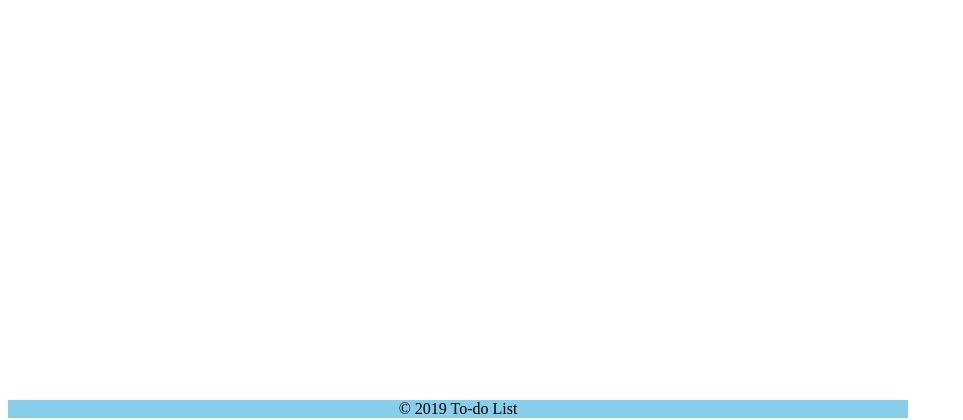
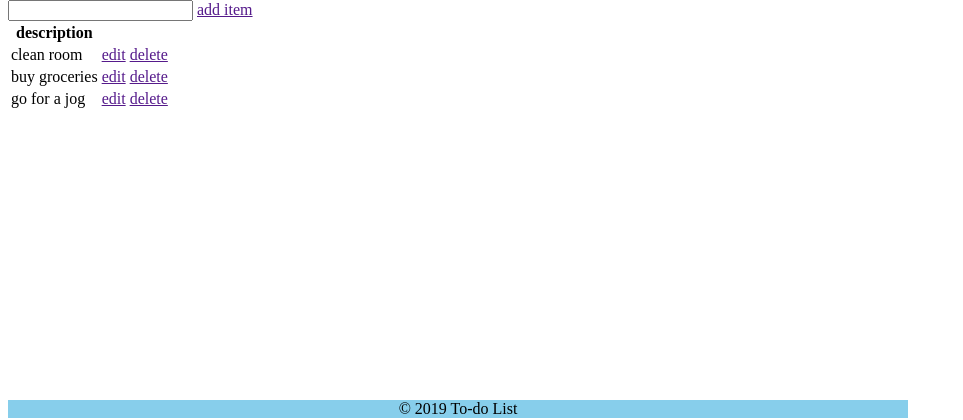
Before and after one commit to ChrisKnauer/todo, a PHP site: page /list.php in a window 1280 px wide. Shown: the part 65-485 px from the top of the page, without its empty margins (0-963 px from the left). Run offline with PHP 8.4, Linux system fonts and the light colour scheme.

Commit message:
create table and populate with items from temporary/face db (assoc array)

```diff
--- a/todo/public/list.php
+++ b/todo/public/list.php
@@ -4,8 +4,13 @@ require_once('../private/initialize.php');
 $page_title = 'TODO';
 $h2 = 'to-do list';
 include(SHARED_PATH . '/header.php');
+// create temporary db stand in
+$items = [
+	["id" => "1", "description" => "clean room"],
+	["id" => "2", "description" => "buy groceries"],
+	["id" => "3", "description" => "go for a jog"]
+]
 ?>
-
 
 <nav>
 	<a href="logout.php">Logout</a>
@@ -13,6 +18,28 @@ include(SHARED_PATH . '/header.php');
 
 <div id="content">
 
+	<input type="text" name="item"> <a href="">add item</a>
+
+
+	<table>
+		<tr>
+			<th>description</th>
+			<th></th>
+			<th></th>
+		</tr>
+
+	<?php // loop through fake-db
+		foreach($items as $item) {
+	?>
+		<tr>
+			<td><?php echo $item["description"]; ?></td>
+			<td><a href="">edit</a></td>
+			<td><a href="">delete</a></td>
+		</tr>
+	<?php }; // end loop ?>
+
+	</table>
+
 </div>
 
 
```
